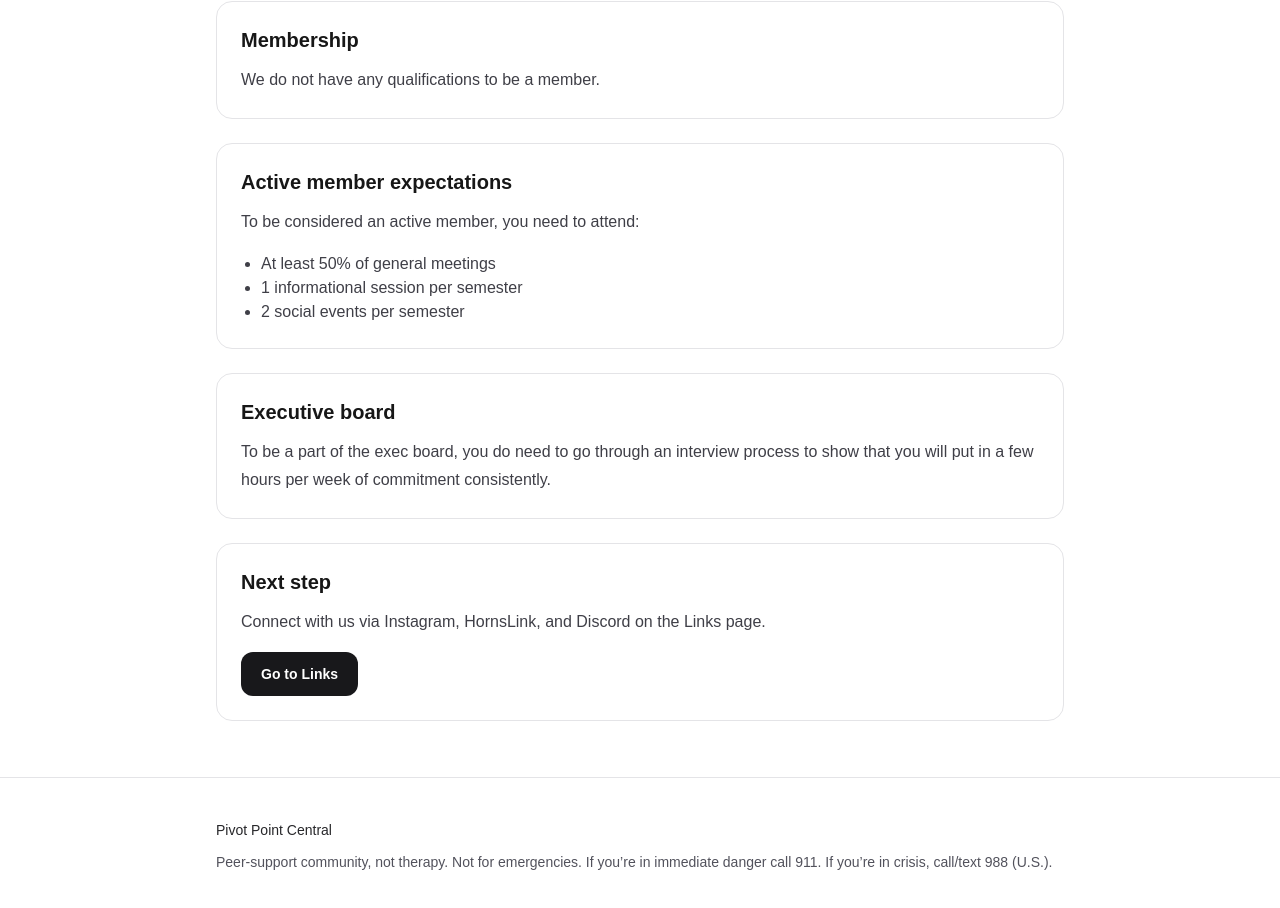
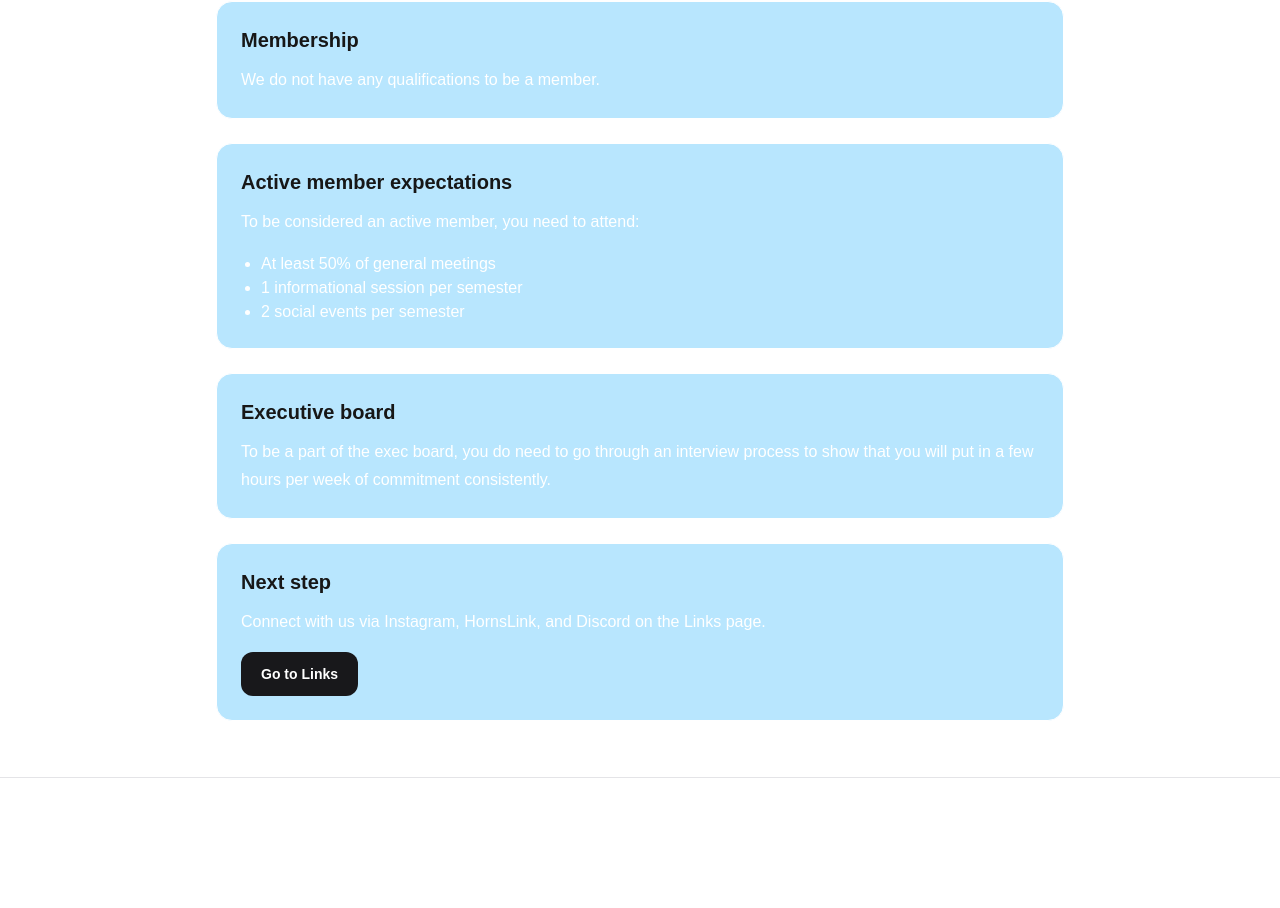
Before and after one commit to heesoo1681-oss/pivot-point-site, a Next.js app: page /join in a window 1280 px wide. Shown: the part 192-1100 px from the top of the page. Built offline with nearby package versions, Linux system fonts and the light colour scheme.

Commit message:
Update blue and white theme

```diff
--- a/app/about/page.tsx
+++ b/app/about/page.tsx
@@ -4,7 +4,7 @@ export default function AboutPage() {
         <h1 className="text-3xl font-semibold tracking-tight">Mission & Goal</h1>
 
         <div className="mt-8 grid gap-6">
-          <section className="rounded-2xl border border-zinc-200 bg-white p-6">
+          <section className="rounded-2xl border border-white bg-sky-200 p-6">
             <h2 className="text-xl font-semibold">Underlying problems</h2>
             <p className="mt-3 leading-7 text-zinc-700">
               We believe that the trend of declining mental health in teens and young adults has a strong
@@ -14,7 +14,7 @@ export default function AboutPage() {
             </p>
           </section>
 
-          <section className="rounded-2xl border border-zinc-200 bg-white p-6">
+          <section className="rounded-2xl border border-white bg-sky-200 p-6">
             <h2 className="text-xl font-semibold">Our mission</h2>
             <p className="mt-3 leading-7 text-zinc-700">
               We are trying to spread awareness of this mental health decline in college students, targeting
@@ -23,9 +23,9 @@ export default function AboutPage() {
             </p>
           </section>
 
-          <section className="rounded-2xl border border-zinc-200 bg-white p-6">
+          <section className="rounded-2xl border border-white bg-sky-200 p-6">
             <h2 className="text-xl font-semibold">Our goal</h2>
-            <p className="mt-3 leading-7 text-zinc-700">
+            <p className="mt-3 leading-7 white">
               To make UT a community where you truly can find your identity through reflection, the “Why?”
               in your goals, and focus more on your well-being than putting all your eggs in one basket
               (academics, internships, career opportunities, relationships with one particular group or person).
--- a/app/join/page.tsx
+++ b/app/join/page.tsx
@@ -4,36 +4,36 @@ export default function JoinPage() {
         <h1 className="text-3xl font-semibold tracking-tight">How to Join</h1>
 
         <div className="mt-8 grid gap-6">
-          <section className="rounded-2xl border border-zinc-200 bg-white p-6">
+          <section className="rounded-2xl border border-white bg-sky-200 p-6">
             <h2 className="text-xl font-semibold">Membership</h2>
-            <p className="mt-3 leading-7 text-zinc-700">
+            <p className="mt-3 leading-7 text-white">
               We do not have any qualifications to be a member.
             </p>
           </section>
 
-          <section className="rounded-2xl border border-zinc-200 bg-white p-6">
+          <section className="rounded-2xl border border-white bg-sky-200 p-6">
             <h2 className="text-xl font-semibold">Active member expectations</h2>
-            <p className="mt-3 leading-7 text-zinc-700">
+            <p className="mt-3 leading-7 text-white">
               To be considered an active member, you need to attend:
             </p>
-            <ul className="mt-4 list-disc pl-5 text-zinc-700">
+            <ul className="mt-4 list-disc pl-5 text-white">
               <li>At least 50% of general meetings</li>
               <li>1 informational session per semester</li>
               <li>2 social events per semester</li>
             </ul>
           </section>
 
-          <section className="rounded-2xl border border-zinc-200 bg-white p-6">
+          <section className="rounded-2xl border border-white bg-sky-200 p-6">
             <h2 className="text-xl font-semibold">Executive board</h2>
-            <p className="mt-3 leading-7 text-zinc-700">
+            <p className="mt-3 leading-7 text-white">
               To be a part of the exec board, you do need to go through an interview process to show that you will
               put in a few hours per week of commitment consistently.
             </p>
           </section>
 
-          <section className="rounded-2xl border border-zinc-200 bg-white p-6">
+          <section className="rounded-2xl border border-white bg-sky-200 p-6">
             <h2 className="text-xl font-semibold">Next step</h2>
-            <p className="mt-3 leading-7 text-zinc-700">
+            <p className="mt-3 leading-7 text-white">
               Connect with us via Instagram, HornsLink, and Discord on the Links page.
             </p>
             <a
--- a/app/layout.tsx
+++ b/app/layout.tsx
@@ -53,8 +53,8 @@ export default function RootLayout({
 
         {/* Footer */}
         <footer className="border-t border-zinc-200 bg-white">
-          <div className="mx-auto max-w-4xl px-6 py-10 text-sm leading-6 text-zinc-600">
-            <div className="font-medium text-zinc-800">Pivot Point Central</div>
+          <div className="mx-auto max-w-4xl px-6 py-10 text-sm leading-6 text-white">
+            <div className="font-medium text-white">Pivot Point Central</div>
             <p className="mt-2">
               Peer-support community, not therapy. Not for emergencies. If you’re in immediate
               danger call 911. If you’re in crisis, call/text 988 (U.S.).
--- a/app/links/page.tsx
+++ b/app/links/page.tsx
@@ -9,7 +9,7 @@ const LINKS = [
     return (
       <div className="mx-auto max-w-4xl px-6 py-14">
         <h1 className="text-3xl font-semibold tracking-tight">Links</h1>
-        <p className="mt-3 max-w-2xl leading-7 text-zinc-700">
+        <p className="mt-3 max-w-2xl leading-7 text-white">
           Follow and join Pivot Point Central on the platforms below.
         </p>
 
@@ -20,7 +20,7 @@ const LINKS = [
               href={l.href}
               target="_blank"
               rel="noopener noreferrer"
-              className="rounded-2xl border border-zinc-200 bg-white p-6 text-center font-semibold hover:bg-zinc-100"
+              className="rounded-2xl border border-zinc-200 bg-sky-200 p-6 text-center font-semibold hover:bg-zinc-100"
             >
               {l.label}
             </a>
```
